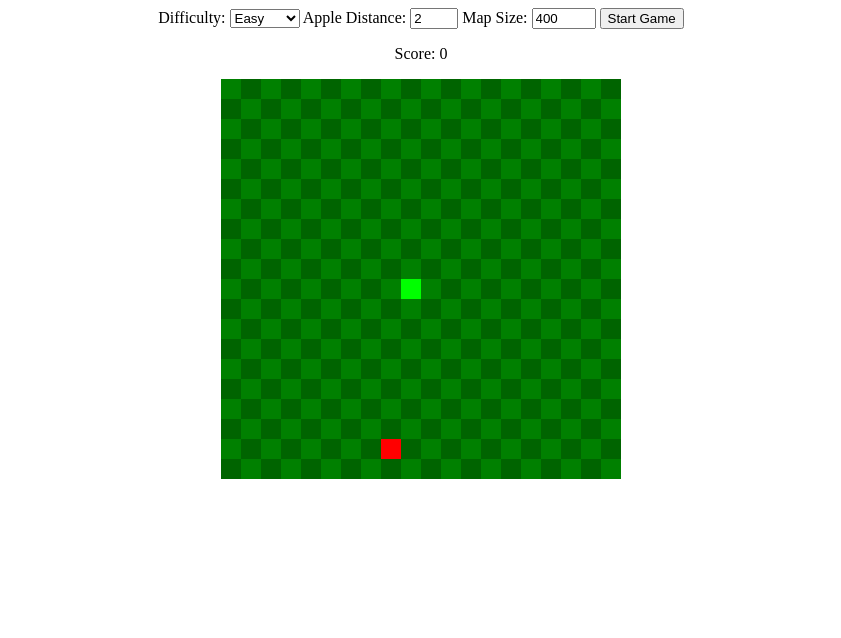
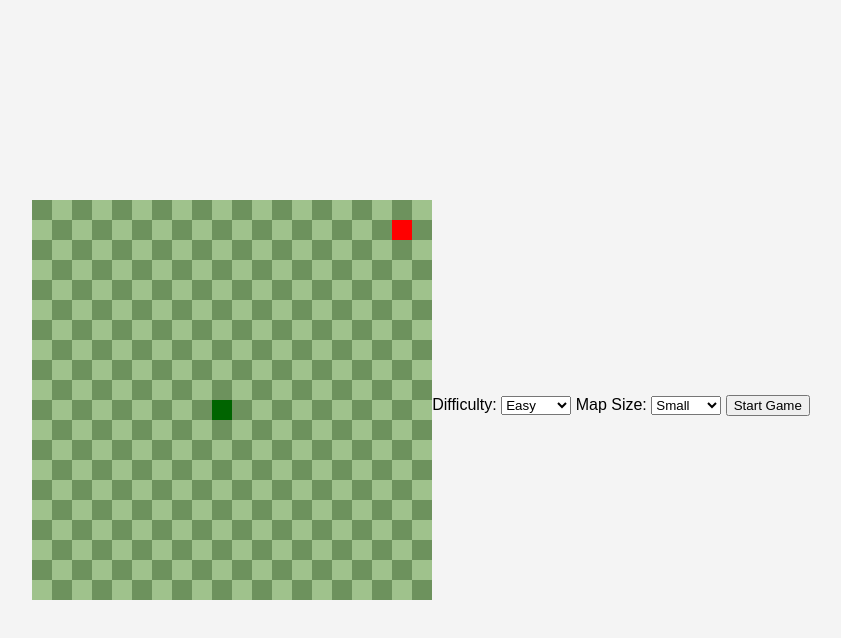
Before and after one commit to ShadowSeeker21/WikidotGames, a plain HTML site: page Games/Snake/index.html in a window 1280 px wide. Both pictures are taken after a click on the button "Start Game". Shown: the whole page, without its empty margins (219-1060 px from the left). Drawn offline with Linux system fonts and the light colour scheme.

Commit message:
Update index.html

```diff
--- a/Games/Snake/index.html
+++ b/Games/Snake/index.html
@@ -5,182 +5,226 @@
     <meta name="viewport" content="width=device-width, initial-scale=1.0">
     <title>Snake Game</title>
     <style>
+        body {
+            font-family: Arial, sans-serif;
+            display: flex;
+            justify-content: center;
+            align-items: center;
+            height: 100vh;
+            margin: 0;
+            background-color: #f4f4f4;
+        }
         canvas {
-            display: block;
-            margin: 0 auto;
-            background-color: #d3d3d3;
+            background-color: #9fc28c; /* Alternating green colors for the checkered pattern */
         }
-        .controls {
+        #game-over {
+            font-size: 24px;
+            color: red;
+            display: none;
             text-align: center;
-            margin-bottom: 10px;
+        }
+        #controls {
+            text-align: center;
+            margin-top: 10px;
         }
     </style>
 </head>
 <body>
-    <div class="controls">
-        <label for="difficulty">Difficulty: </label>
+
+<canvas id="gameCanvas" width="400" height="400"></canvas>
+<div id="game-over">Game Over! Click to restart.</div>
+
+<div id="controls">
+    <label for="difficulty">Difficulty:</label>
     <select id="difficulty">
         <option value="easy">Easy</option>
         <option value="medium">Medium</option>
         <option value="hard">Hard</option>
     </select>
 
-        <label for="appleDistance">Apple Distance: </label>
-        <input type="number" id="appleDistance" value="2" min="1" max="5">
-
-        <label for="mapSize">Map Size: </label>
-        <input type="number" id="mapSize" value="400" min="200" max="800">
-
+    <label for="mapSize">Map Size:</label>
+    <select id="mapSize">
+        <option value="400">Small</option>
+        <option value="500">Medium</option>
+        <option value="600">Large</option>
+    </select>
     <button onclick="startGame()">Start Game</button>
-        <p id="score">Score: 0</p>
 </div>
-
-    <canvas id="gameCanvas"></canvas>
 
 <script>
     const canvas = document.getElementById("gameCanvas");
     const ctx = canvas.getContext("2d");
-        let box = 20;
-        let snake = [{ x: 9 * box, y: 10 * box }];
+
+    const box = 20; // Size of a single grid unit
+    let snake = [];
+    snake[0] = {x: 9 * box, y: 10 * box};
+
+    let food;
     let score = 0;
     let direction;
     let gameOver = false;
-        let snakeSpeed;
-        let appleDistance = 2;
-        let food = generateFood();
     let intervalId;
+    let snakeSpeed = 150;
+    let difficulty = "easy";
 
-        // Generate random food position considering appleDistance to player
-        function generateFood() {
-            let validFoodPosition = false;
-            let foodX, foodY;
+    document.addEventListener("keydown", changeDirection);
+    canvas.addEventListener("click", restartGame);
 
-            while (!validFoodPosition) {
-                foodX = Math.floor(Math.random() * (canvas.width / box)) * box;
-                foodY = Math.floor(Math.random() * (canvas.height / box)) * box;
-
-                // Check that apple spawns at least 'appleDistance' boxes away from the snake
-                validFoodPosition = Math.abs(foodX - snake[0].x) >= appleDistance * box ||
-                                    Math.abs(foodY - snake[0].y) >= appleDistance * box;
+    // Checkered background creation
+    function drawCheckeredBackground() {
+        const lightGreen = "#9fc28c";
+        const darkGreen = "#6d925d";
+        let toggle = false;
+        for (let i = 0; i < canvas.width; i += box) {
+            for (let j = 0; j < canvas.height; j += box) {
+                ctx.fillStyle = toggle ? lightGreen : darkGreen;
+                ctx.fillRect(i, j, box, box);
+                toggle = !toggle;
             }
-            return { x: foodX, y: foodY };
+            toggle = !toggle;
+        }
     }
 
-        // Drawing the game
-        function drawGame() {
-            if (gameOver) {
-                ctx.fillStyle = "rgba(0, 0, 0, 0.8)";
-                ctx.fillRect(0, 0, canvas.width, canvas.height);
-                ctx.fillStyle = "#fff";
-                ctx.font = "40px Arial";
-                ctx.fillText("Game Over", canvas.width / 4, canvas.height / 2);
-                canvas.addEventListener("click", resetGame);
-                return;
+    function changeDirection(event) {
+        let key = event.keyCode;
+        if (key === 37 && direction !== "RIGHT") direction = "LEFT";
+        else if (key === 38 && direction !== "DOWN") direction = "UP";
+        else if (key === 39 && direction !== "LEFT") direction = "RIGHT";
+        else if (key === 40 && direction !== "UP") direction = "DOWN";
+        else if (key === 65 && direction !== "RIGHT") direction = "LEFT";  // A
+        else if (key === 87 && direction !== "DOWN") direction = "UP";     // W
+        else if (key === 68 && direction !== "LEFT") direction = "RIGHT";  // D
+        else if (key === 83 && direction !== "UP") direction = "DOWN";     // S
     }
 
-            ctx.clearRect(0, 0, canvas.width, canvas.height);
+    function startGame() {
+        // Clear any previous intervals
+        if (intervalId) clearInterval(intervalId);
+
+        // Get difficulty and map size values
+        difficulty = document.getElementById("difficulty").value;
+        let mapSize = document.getElementById("mapSize").value;
+
+        // Adjust snake speed based on difficulty
+        if (difficulty === "easy") {
+            snakeSpeed = 150;
+        } else if (difficulty === "medium") {
+            snakeSpeed = 100;
+        } else if (difficulty === "hard") {
+            snakeSpeed = 70;
+        }
+
+        // Adjust canvas size based on map size
+        canvas.width = mapSize;
+        canvas.height = mapSize;
+
+        // Reset game variables
+        resetGame();
+        gameOver = false;
+
+        // Start game loop
+        intervalId = setInterval(drawGame, snakeSpeed);
+    }
+
+    function resetGame() {
+        snake = [{x: 9 * box, y: 10 * box}];
+        direction = null;
+        score = 0;
+        generateFood();
+        document.getElementById("game-over").style.display = "none";
+    }
+
+    function drawGame() {
+        if (gameOver) return;
 
         // Draw checkered background
         drawCheckeredBackground();
 
-            // Draw snake
+        // Draw the snake
         for (let i = 0; i < snake.length; i++) {
-                ctx.fillStyle = (i == 0) ? "#00ff00" : "#006400"; // Head: light green, Body: dark green
+            ctx.fillStyle = i === 0 ? "darkgreen" : "lightgreen";
             ctx.fillRect(snake[i].x, snake[i].y, box, box);
         }
 
-            // Draw food
+        // Draw the food
         ctx.fillStyle = "red";
         ctx.fillRect(food.x, food.y, box, box);
 
-            // Move the snake in the current direction
+        // Old head position
         let snakeX = snake[0].x;
         let snakeY = snake[0].y;
 
-            if (direction == "LEFT") snakeX -= box;
-            if (direction == "UP") snakeY -= box;
-            if (direction == "RIGHT") snakeX += box;
-            if (direction == "DOWN") snakeY += box;
+        // Move snake in the current direction
+        if (direction === "LEFT") snakeX -= box;
+        if (direction === "UP") snakeY -= box;
+        if (direction === "RIGHT") snakeX += box;
+        if (direction === "DOWN") snakeY += box;
 
-            // Check if the snake has eaten the food
-            if (snakeX == food.x && snakeY == food.y) {
+        // If the snake eats the food
+        if (snakeX === food.x && snakeY === food.y) {
             score++;
-                food = generateFood(); // Generate new food
+            generateFood();
         } else {
             snake.pop(); // Remove the tail
         }
 
-            // Create new head
-            let newHead = { x: snakeX, y: snakeY };
+        // Add new head position
+        const newHead = {x: snakeX, y: snakeY};
 
-            // Check for collisions with walls or self
-            if (snakeX < 0 || snakeY < 0 || snakeX >= canvas.width || snakeY >= canvas.height || collision(newHead, snake)) {
+        // Check for collision with walls or self
+        if (snakeX < 0 || snakeX >= canvas.width || snakeY < 0 || snakeY >= canvas.height || collision(newHead, snake)) {
             gameOver = true;
+            document.getElementById("game-over").style.display = "block";
+            clearInterval(intervalId);
         }
 
-            snake.unshift(newHead); // Add new head to the snake
-
-            // Update score display
-            document.getElementById("score").innerHTML = "Score: " + score;
+        snake.unshift(newHead); // Add new head
     }
 
-        // Draw checkered background
-        function drawCheckeredBackground() {
-            for (let row = 0; row < canvas.height / box; row++) {
-                for (let col = 0; col < canvas.width / box; col++) {
-                    ctx.fillStyle = (row + col) % 2 === 0 ? "#008000" : "#006400";
-                    ctx.fillRect(col * box, row * box, box, box);
-                }
-            }
-        }
-
-        // Collision check function
     function collision(head, array) {
         for (let i = 0; i < array.length; i++) {
-                if (head.x == array[i].x && head.y == array[i].y) {
+            if (head.x === array[i].x && head.y === array[i].y) {
                 return true;
             }
         }
         return false;
     }
 
-        // Start game based on difficulty and settings
-        function startGame() {
-            // Clear any previous intervals
-            if (intervalId) clearInterval(intervalId);
-
-            // Get difficulty, apple distance, and map size values
-            let difficulty = document.getElementById("difficulty").value;
-            appleDistance = document.getElementById("appleDistance").value;
-            let mapSize = document.getElementById("mapSize").value;
-
-            // Adjust snake speed based on difficulty
-            if (difficulty === "easy") {
-                snakeSpeed = 150;  // Slower snake
-            } else if (difficulty === "medium") {
-                snakeSpeed = 100;
-            } else if (difficulty === "hard") {
-                snakeSpeed = 70;   // Faster snake
+    function restartGame() {
+        if (gameOver) {
+            startGame();
+        }
     }
 
-            // Adjust canvas size based on map size
-            canvas.width = mapSize;
-            canvas.height = mapSize;
+    function generateFood() {
+        let validFoodPosition = false;
+        let foodX, foodY;
+        let distanceFactor;
 
-            // Reset game and start the loop
-            resetGame();
-            intervalId = setInterval(drawGame, snakeSpeed);
+        // Set distance factor based on difficulty
+        if (difficulty === "easy") {
+            distanceFactor = Math.random() < 0.7 ? 1 : 3; // 70% chance near, 30% farther
+        } else if (difficulty === "medium") {
+            distanceFactor = Math.random() < 0.5 ? 2 : 3; // 50/50 chance
+        } else if (difficulty === "hard") {
+            distanceFactor = Math.random() < 0.3 ? 1 : 4; // 30% chance near, 70% farther
         }
 
-        // Reset the game
-        function resetGame() {
-            snake = [{ x: 9 * box, y: 10 * box }];
-            score = 0;
-            gameOver = false;
-            direction = null;
-            food = generateFood();  // Generate new food position
-            canvas.removeEventListener("click", resetGame);
+        while (!validFoodPosition) {
+            foodX = Math.floor(Math.random() * (canvas.width / box)) * box;
+            foodY = Math.floor(Math.random() * (canvas.height / box)) * box;
+
+            validFoodPosition = Math.abs(foodX - snake[0].x) >= distanceFactor * box ||
+                                Math.abs(foodY - snake[0].y) >= distanceFactor * box;
+
+            if (!collision({x: foodX, y: foodY}, snake)) {
+                validFoodPosition = true;
+            }
+        }
+
+        food = {x: foodX, y: foodY};
     }
 </script>
+
 </body>
 </html>
```
Lines whose indentation alone changed are shown as unchanged.
